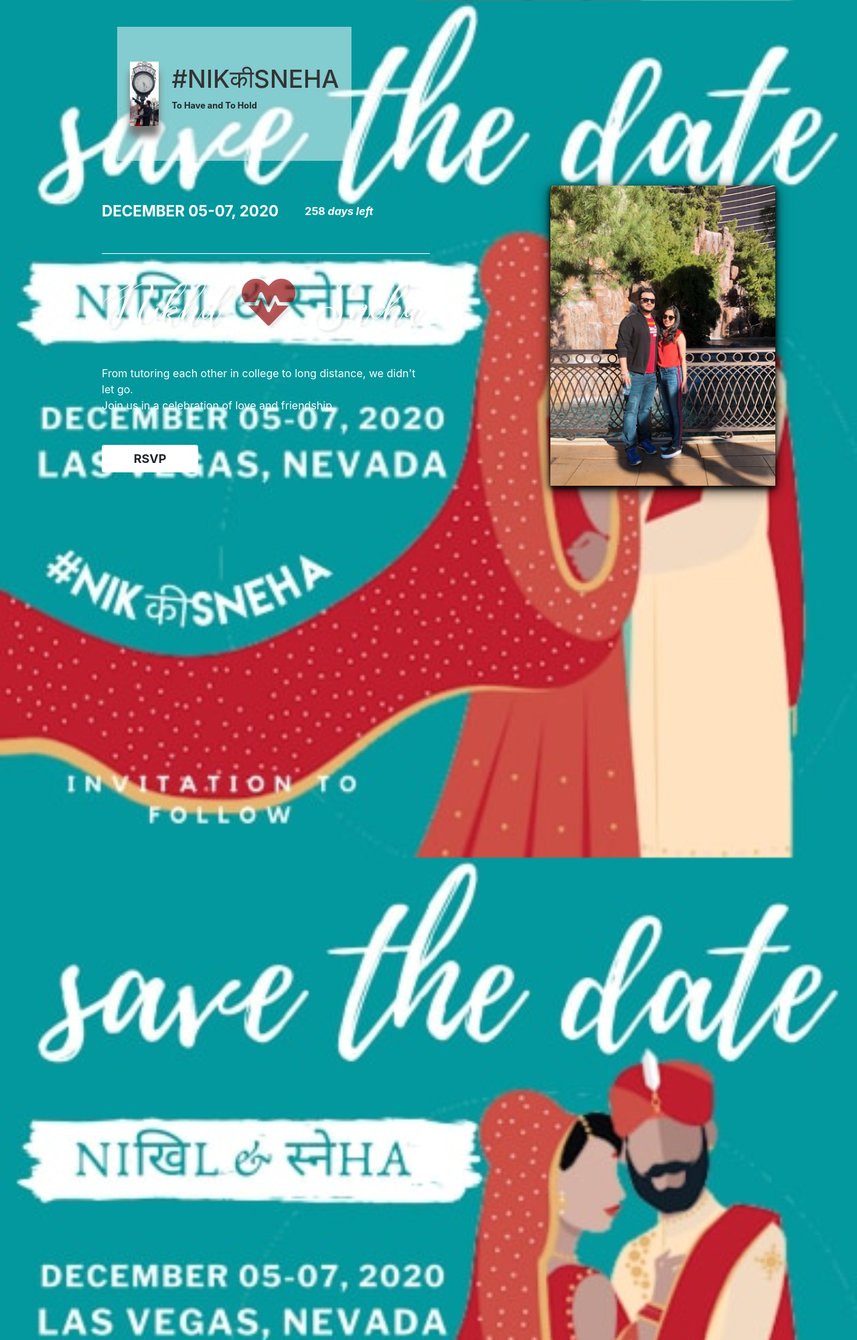
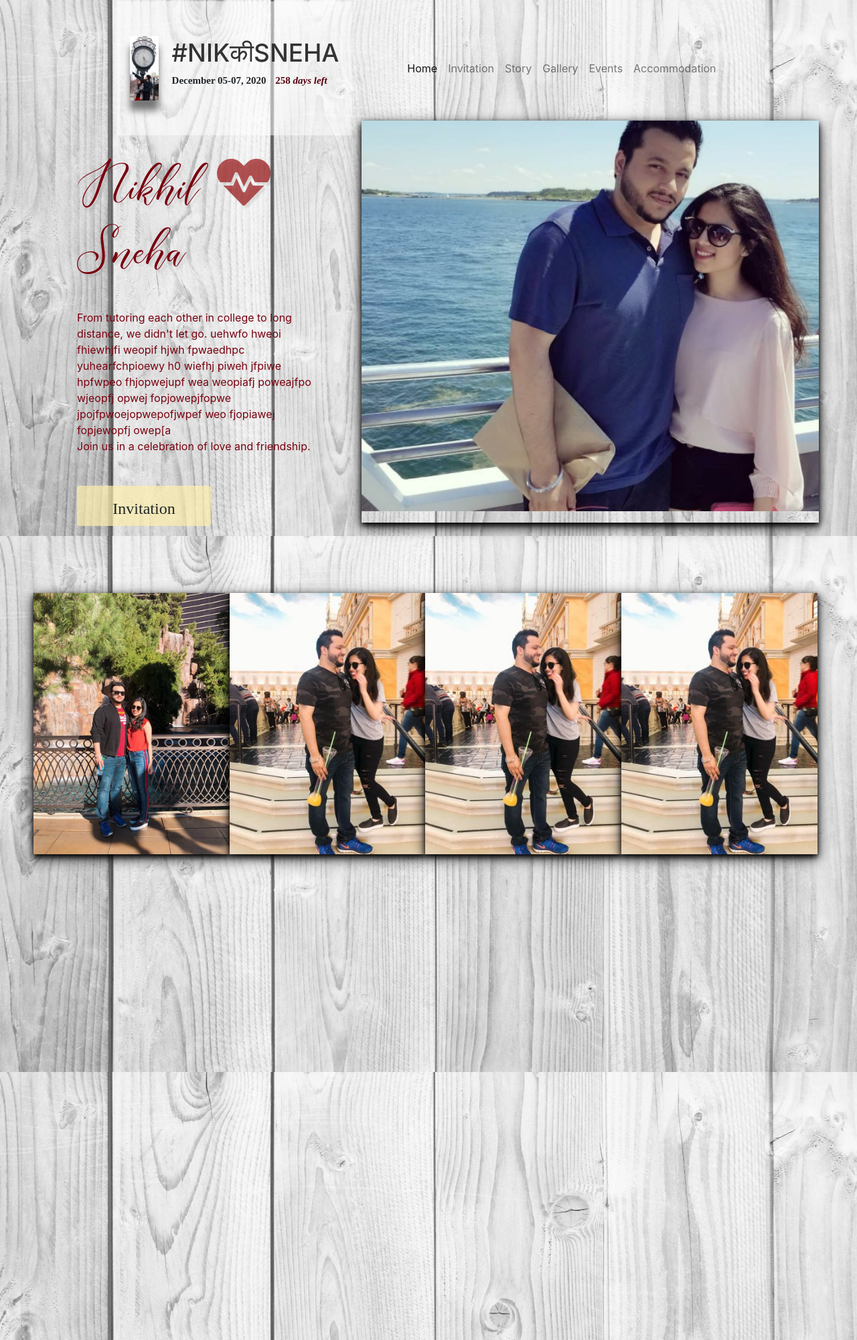
Before and after one commit to nik8singh/Wedding-Site, a PHP site: page / in a window 1280 px wide. Shown: the whole page at 67% size. Run offline with PHP 8.4, Linux system fonts and the light colour scheme; some libraries are stand-ins or nearby versions; some web fonts are replaced.

Commit message:
original design

```diff
--- a/common/css/index.css
+++ b/common/css/index.css
@@ -8,10 +8,19 @@ body {
   box-sizing: border-box;
 }
 
+@font-face {
+  font-family: Aisyah;
+  src: url("../../assets/Aisyah-Demo.otf") format("opentype");
+}
+
+@font-face {
+  font-family: cursif;
+  src: url("../../assets/Cursif.ttf") format("opentype");
+}
 
 .bg-image {
   /* The image used */
-  background-image: url("../img/savethedate.jpg");
+  background-image: url("../img/pexels-photo-235994.jpeg");
 
   /* Add the blur effect */
   /*filter: blur(3px);*/
@@ -27,7 +36,7 @@ body {
 
   /* Center and scale the image nicely */
   /*background-position: left 0 top -200px;*/
-  /*background-position: top -300px right 700px;*/
+  /*background-position: top right 600px;*/
   background-repeat: no-repeat;
   background-size: cover;
 
@@ -37,7 +46,7 @@ body {
 
 .tm-brand-row {
   align-items: center;
-  padding-top: 40px;
+  padding-top: 2px;
   padding-bottom: 28px;
 }
 
@@ -89,22 +98,26 @@ body {
 
 .tm-home-container {
   display: flex;
-  align-items: center;
-  justify-content: center;
+  /*align-items: center;*/
+  /*justify-content: center;*/
+}
+
+.hashtag{
+  font-family: cursif;
+  font-size: 15px;
+
 }
 
 .tm-home-left {
-  max-width: 550px;
+  color: #79000f;
+  /*max-width: 550px;*/
   width: 100%;
-  margin-right: 150px;
+  margin-right: 50px;
+  margin-left: 100px;
+  /*background-color: rgba(15, 29, 32, 0.2);*/
+  /*padding: 10px;*/
 }
 
-.tm-bg-black-transparent {
-  /*background-color: rgba(15, 29, 32, 0.2);*/
-  color: white;
-  padding: 30px;
-  border-radius: 25px;
-}
 
 .tm-slogan {
   font-size: 1.4rem;
@@ -118,19 +131,13 @@ body {
   margin-bottom: 30px;
 }
 
-@font-face {
-  font-family: Aisyah;
-  src: url("../../assets/Aisyah-Demo.otf") format("opentype");
-}
-
 .tm-home-title {
   /*font-family:  Brush Script MT;*/
   /*font: 400 130px/0.8 'Great Vibes', Helvetica, sans-serif;*/
   font-family: Aisyah;
 
-  color: #fff;
   text-shadow: 4px 4px 3px rgba(0,0,0,0.1);
-  font-size: 5rem;
+  font-size: 80px;
   margin-bottom: 40px;
 }
 
@@ -150,19 +157,36 @@ body {
   color: #3e3f40;
 }
 
-.picpanel {
-  background-color: whitesmoke;
+.tm-home-middle{
   box-shadow: 0 4px 8px 0 rgba(0, 0, 0, 1), 0 6px 20px 0 rgba(0, 0, 0, 0.8);
+  height: auto;
+  width: 338px;
+  padding: 0!important;
+}
+
+
+.tm-home-right {
+  /*background-color: whitesmoke;*/
+  box-shadow: 0 4px 8px 0 rgba(0, 0, 0, 1), 0 6px 20px 0 rgba(0, 0, 0, 0.8);
+  margin-top: -50px;
+  height: 600px;
+  width: 338px;
+  padding: 0!important;
+  overflow: hidden;
 }
 
 .picpanelimg {
-  max-height: 448px;
-  max-width: 338px;
+
+  position: relative;
+  /*height: inherit;*/
+  width: inherit;
+  top : -100px
+
 }
 
 .boundry {
-  /*border-color: black;*/
-  /*border-style: solid;*/
+  border-color: black;
+  border-style: solid;
 }
 
 .myClock {
@@ -202,12 +226,16 @@ body {
 
 }
 
+
+
 .mybtn{
-
-  background: white !important;
-  width: 8em;
-  font-weight: bold!important;
-  font-size: large!important;
+  font-family: cursif;
+  background: rgba(255, 239, 171, 0.69) !important;
+  width: 200px;
+  height: 60px;
+  padding-top: 15px!important;
+  /*font-weight: bold!important;*/
+  font-size: x-large!important;
   /*opacity: .5;*/
   /*font: inherit;*/
   line-height: 1;
@@ -217,15 +245,14 @@ body {
 
 .mybtn:hover{
   /*box-shadow: [inset?] [top] [left] [blur] [size] [color];*/
-  box-shadow: 0 0.7em 0.7em -0.4em rgba(1, 2, 255, 0.67), inset 0 -3.5em  0 0 black;
+  box-shadow: 0 0.7em 0.7em -0.4em rgba(255, 179, 0, 0.76), inset 0 -3.5em  0 0 #614200;
   transform: translateY(-0.25em);
-  background-color: rgb(0, 0, 0);
+  background-color: rgb(93, 93, 93);
   color: white!important;
-  border-color: black;
+  border-color: rgb(56, 56, 56);
 }
 
 .rsvp-popup {
-  /*background-image: url("../img/rsvpbg.jpg");*/
   background-color: rgb(255, 255, 255);
   background-position: center; /* Center the image */
   background-repeat: no-repeat; /* Do not repeat the image */
@@ -289,30 +316,58 @@ body {
 
 .counterTry{
 
-  color: white;
+  color: #55000e;
   /*opacity: .7;*/
-  margin-left: 15px;
-  font-weight: bold;
-  margin-top: 5px;
+  margin-left: 10px;
+  /*font-weight: bold;*/
+  /*margin-top: 5px;*/
 
 }
 
-@media only screen and (max-width: 768px) {
+.gallerypanleimg {
+
+  /*position: relative;*/
+  /*height: inherit;*/
+  width: inherit;
+  /*top : -100px*/
+
+}
+
+.gallerySection{
+  margin-top: 100px;
+}
+
+
+@media only screen and (max-width: 450px) {
   /* For mobile phones: */
   [class="bg-image"] {
-    background-position: top right -50px;
+    /*background-position: top -100px right -150px;*/
     background-size: 1000px;
+    /*max-height: 500px!important;*/
   }
 
   .tm-brand-container {
-    margin-left: 1em;
+    margin-left: 5px;
+    margin-top: 1em;
+  }
+  .tm-brand-container img {
+    margin-left: 5px;
   }
 
   .tm-home-left {
     margin-bottom: 50px;
-    margin-right: 0;
+    margin-left: 10px;
+    max-width: 350px;
+    min-width: 350px;
   }
   .tm-home-container {
     flex-direction: column;
   }
+
+  .tm-home-title {
+    font-size: 50px;
+    /*margin-top: 60px;*/
+    margin-bottom: 20px;
+  }
+
 }
--- a/index.html
+++ b/index.html
@@ -29,6 +29,7 @@
     <link rel="stylesheet" href="common/css/index.css" />
     <link rel="stylesheet" href="common/css/rsvp.css" />
     <link rel="stylesheet" href="common/css/checkbox.css" />
+    <link rel="stylesheet" href="common/css/navBar.css" />
     <link rel="shortcut icon" href="common/img/favicon.ico" type="image/x-icon" />
     <link href='http://fonts.googleapis.com/css?family=Great+Vibes' rel='stylesheet' type='text/css'>
   </head>
@@ -171,42 +172,64 @@
       </div>
     </div>
 
-    <div>
+    <header>
+
       <div class="container-fluid">
         <div class="row tm-brand-row">
-          <div class="col-lg-4 col-11 boundry">
+          <div class="col-lg-5">
             <div class="tm-brand-container tm-bg-white-transparent">
               <img src="common/img/fargo2.jpg" class="brand-img" alt="" />
               <div class="tm-brand-texts">
                 <h1 class="text-uppercase tm-brand-name">#NIKकीSneha</h1>
-                <p class="small font-weight-bold">To Have and To Hold</p>
+                <p class="hashtag font-weight-bold">December 05-07, 2020 <span class="counterTry"></span></p>
               </div>
             </div>
           </div>
+          <div class="col-lg-6 " style="margin-left: 20px ">
+           <nav class="navbar navbar-expand-lg navbar-light navbar-inverse">
+             <a class="navbar-brand hidden" href="#"></a>
+             <button class="navbar-toggler navbar-toggler-right myNav" type="button" data-toggle="collapse" data-target="#navbarSupportedContent" aria-controls="navbarSupportedContent" aria-expanded="false" aria-label="Toggle navigation">
+               <span class="navbar-toggler-icon">
+                 <i class="fas fa-bars" style="color:#333333; font-size:28px; float: right"></i>
+               </span>
+             </button>
+
+             <div class="collapse navbar-collapse navlinks" id="navbarSupportedContent" style="color: red!important;">
+               <ul class="navbar-nav mr-auto">
+                 <li class="nav-item active">
+                   <a class="nav-link" href="#">Home</a>
+                 </li>
+                 <li class="nav-item">
+                   <a class="nav-link" href="#">Invitation</a>
+                 </li>
+                 <li class="nav-item">
+                   <a class="nav-link" href="#">Story</a>
+                 </li>
+                 <li class="nav-item">
+                   <a class="nav-link" href="#">Gallery</a>
+                 </li>
+                 <li class="nav-item">
+                   <a class="nav-link" href="#">Events</a>
+                 </li>
+                 <li class="nav-item">
+                   <a class="nav-link" href="#">Accommodation</a>
+                 </li>
+               </ul>
+             </div>
+           </nav>
+          </div>
         </div>
+
       </div>
-    </div>
+
+
+
+    </header>
+
 
     <section class="row" id="tmHome">
-      <div class="col-12 tm-home-container">
-        <div class="text-white tm-home-left tm-bg-black-transparent boundry">
-          <div id="clockdiv" class=" boundry row">
-            <div class="boundry col-7" style="float: left; height: 100%; ">
-              <p class="text-uppercase tm-slogan " style="">
-                December 05-07, 2020
-              </p>
-            </div>
-
-<!--            <div style="float: left; " class="boundry col-5 myClock">-->
-<!--              <span id="days" class="days">12</span>-->
-<!--              <div class="smalltext">Days Left</div>-->
-<!--            </div>-->
-
-
-            <div class="counterTry"></div>
-          </div>
-
-          <hr class="tm-home-hr" />
+      <div class="col-11 tm-home-container">
+        <div class="tm-home-left col-4">
           <h2 class="tm-home-title">
             Nikhil
             <span><i class="fas fa-1x fa-heartbeat tm-brand-icon"></i></span>
@@ -214,20 +237,56 @@
           </h2>
           <p class="tm-home-text">
             From tutoring each other in college to long distance, we didn't let
-            go. <br />Join us in a celebration of love and friendship.
+            go. uehwfo hweoi fhiewhjfi weopif hjwh fpwaedhpc yuhearfchpioewy h0
+            wiefhj piweh jfpiwe hpfwpeo fhjopwejupf wea
+             weopiafj poweajfpo wjeopfj opwej fopjowepjfopwe jpojfpwoejopwepofjwpef
+            weo fjopiawej fopjewopfj owep[a<br />Join us in a celebration of love and friendship.
           </p>
           <a
             href="#"
-            class="btn mybtn"
+            class="btn mybtn "
             data-toggle="modal"
             data-target="#modalLoginForm"
             data-backdrop="static"
-            >RSVP</a
-          >
+            >Invitation</a>
         </div>
-        <div class="tm-home-right picpanel">
-          <img class="picpanelimg" src="common/img/vegas3.jpg" alt="" />
+
+<!--        <div class="tm-home-middle">-->
+<!--          <img class="picpanelimg" src="common/img/vegas3.jpg" alt="" />-->
+<!--        </div>-->
+
+<!--        <div class="tm-home-middle">-->
+<!--          <img class="picpanelimg" src="common/img/vegascandid.jpg" alt="" />-->
+<!--        </div>-->
+
+        <div class="tm-home-right col-7">
+          <img class="picpanelimg" src="common/img/back4.jpg" alt="" />
         </div>
+
+      </div>
+
+    </section>
+
+    <section class="row gallerySection" id="homeGallery">
+      <div class="col-11 tm-home-container">
+
+
+        <div class="tm-home-middle col-3" style="  margin-left: 50px;">
+          <img class="gallerypanleimg" src="common/img/vegas3.jpg" alt="" />
+        </div>
+
+        <div class="tm-home-middle col-3" style="margin-left: 0px">
+          <img class="gallerypanleimg" src="common/img/vegascandid.jpg" alt="" />
+        </div>
+
+        <div class="tm-home-middle col-3" style="margin-left: 0px">
+          <img class="gallerypanleimg" src="common/img/vegascandid.jpg" alt="" />
+        </div>
+
+        <div class="tm-home-middle  col-3" style="margin-left: 0">
+          <img class="gallerypanleimg" src="common/img/vegascandid.jpg" alt="" />
+        </div>
+
       </div>
     </section>
 
```
Also changed, not shown: common/js/index.js (+0 -29 lines), common/img/1.jpg (deleted), common/img/bf95dd51fc47cbc5e803dbbb521f5cf6.jpg (deleted), common/img/pexels-photo-235994.jpeg (added), common/img/rsvpbg.jpg (deleted), common/img/sJ5BAm.jpg (deleted).
